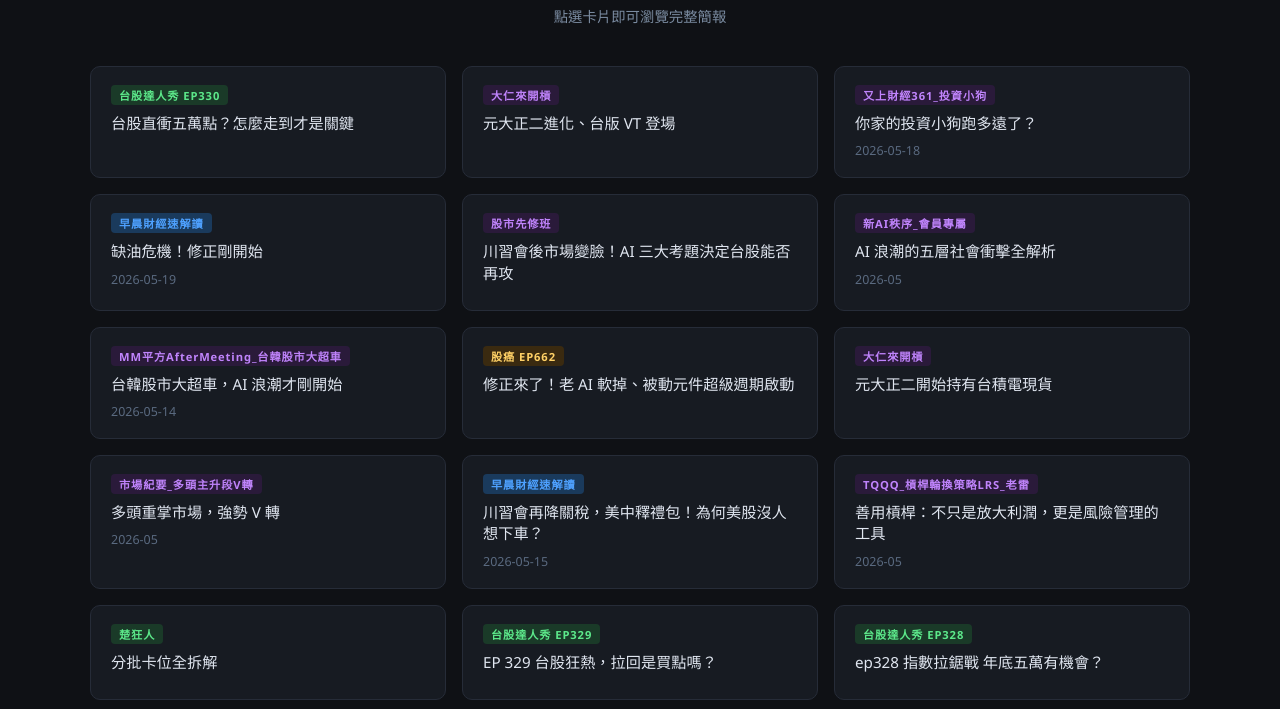
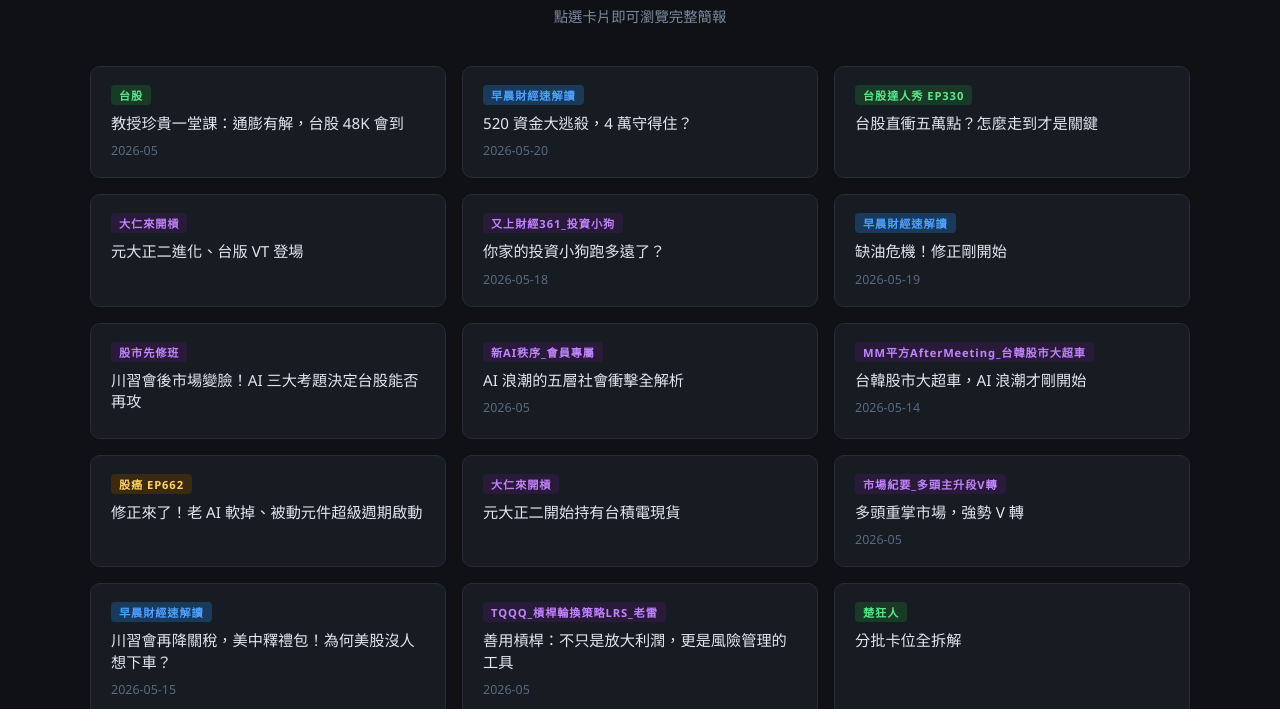
Before and after one commit to realbfu/podcast, a website: page report/index.html in a window 1280 px wide. Shown: the part 89-798 px from the top of the page. Drawn offline with Linux system fonts and the light colour scheme.

Commit message:
chore: 自動更新 index.html 及 .nojekyll

```diff
--- a/report/index.html
+++ b/report/index.html
@@ -57,6 +57,18 @@
     <p>點選卡片即可瀏覽完整簡報</p>
   </header>
   <div class="grid">
+    <a class="card" href="2026_5_兆華艾綸說_張錫教授_台股48K_市場重點簡報.html">
+      <span class="tag tag-taiwan">台股</span>
+      <span class="title">教授珍貴一堂課：通膨有解，台股 48K 會到</span>
+      <span class="date">2026-05</span>
+    </a>
+
+    <a class="card" href="2026_5_20_早晨財經速解讀_市場重點簡報.html">
+      <span class="tag tag-morning">早晨財經速解讀</span>
+      <span class="title">520 資金大逃殺，4 萬守得住？</span>
+      <span class="date">2026-05-20</span>
+    </a>
+
     <a class="card" href="ep330_台股達人秀_市場重點簡報.html">
       <span class="tag tag-taiwan">台股達人秀 EP330</span>
       <span class="title">台股直衝五萬點？怎麼走到才是關鍵</span>
```
